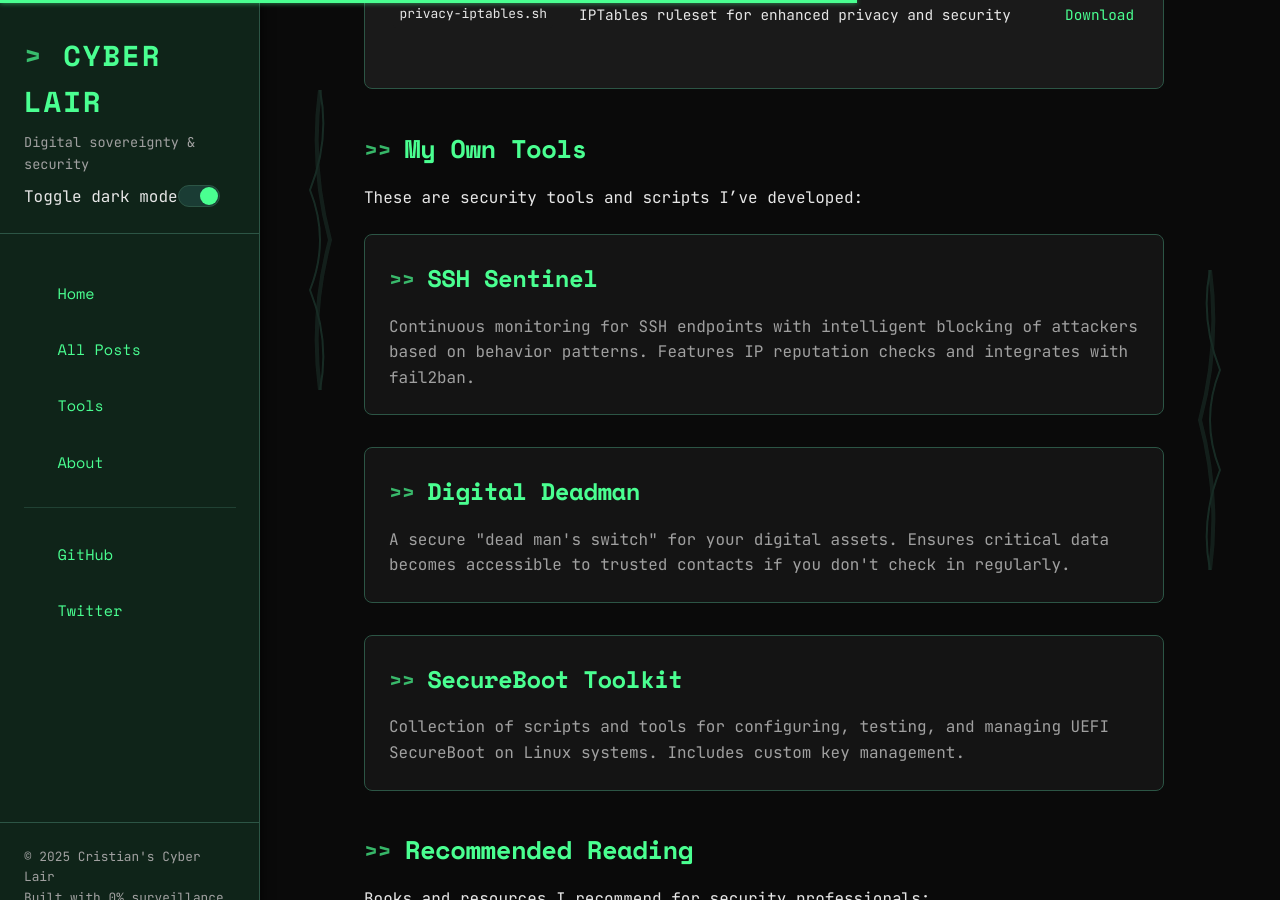
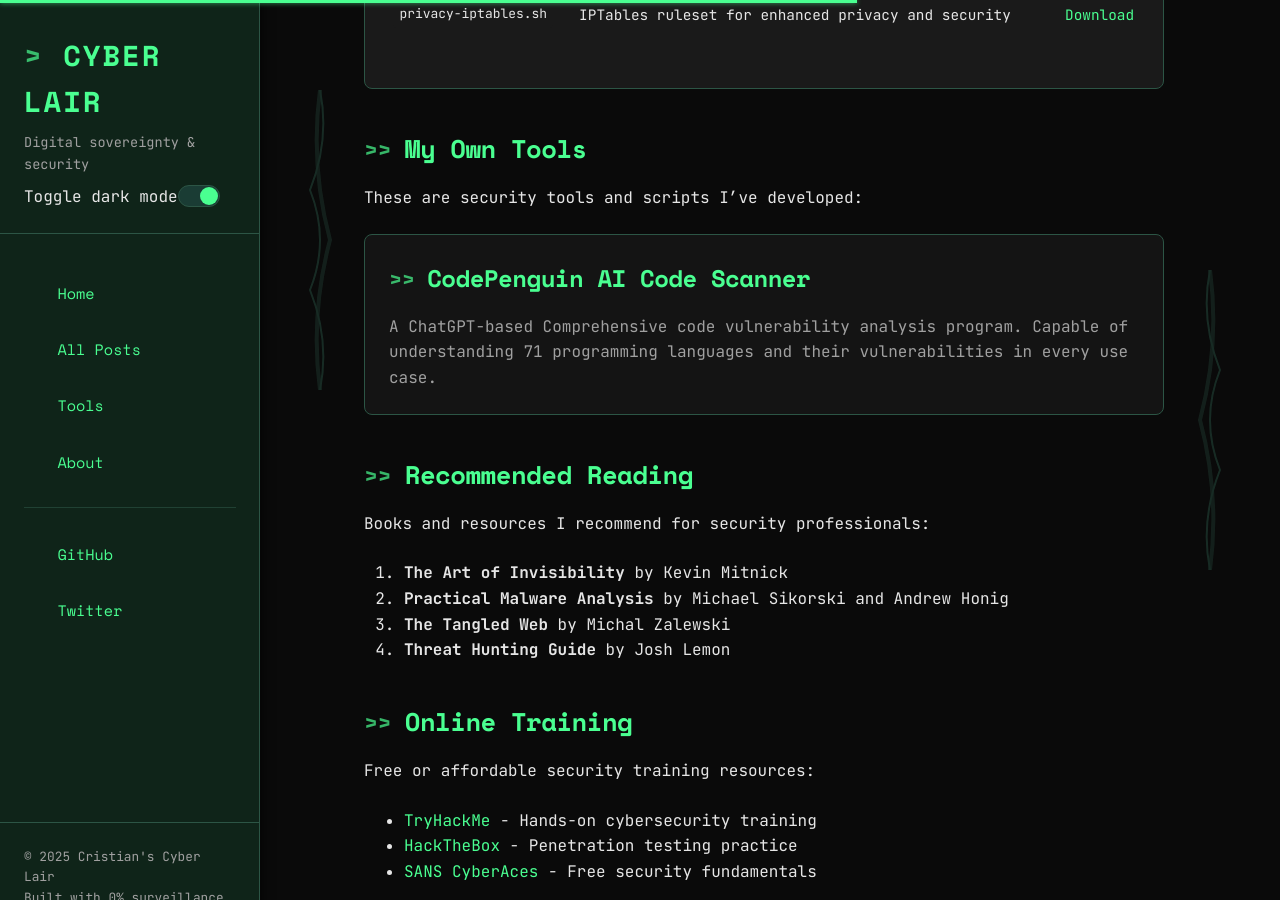
Before and after one commit to crxxtian/crxxtian.github.io, a Jekyll site: the page built from tools.md, in a window 1280 px wide and 900 px high, scrolled down 1164 px. Built offline with Jekyll 4.4.1, drawn with Linux system fonts in a browser that asks for light colours.

Commit message:
this is a start...

```diff
--- a/_layouts/default.html
+++ b/_layouts/default.html
@@ -54,8 +54,8 @@
             <div class="menu-separator"></div>
 
             <ul>
-                <li><a href="https://github.com/yourusername" target="_blank" class="menu-link">GitHub</a></li>
-                <li><a href="https://twitter.com/yourusername" target="_blank" class="menu-link">Twitter</a></li>
+                <li><a href="https://github.com/crxxtian" target="_blank" class="menu-link">GitHub</a></li>
+                <li><a href="https://twitter.com/crxxtian" target="_blank" class="menu-link">Twitter</a></li>
             </ul>
         </nav>
 
--- a/index.html
+++ b/index.html
@@ -26,9 +26,9 @@ title: Home
 
       <p class="terminal-prompt">cat welcome.txt</p>
       <div class="terminal-output">
-        Yo, it's Cristian. Welcome to my cyber lair.<br>
+        Hi, it's Cristian. Welcome to my cyber lair.<br>
         I write about cybersecurity, hacking, and digital sovereignty.<br>
-        Built this space from scratch - no silos, no compromises.
+
       </div>
 
       <p class="terminal-prompt">ls -la posts/</p>
--- a/tools.md
+++ b/tools.md
@@ -100,23 +100,9 @@ These are security tools and scripts I've developed:
 <div class="post-grid">
   <article class="post-card">
     <div class="post-header">
-      <h2><a href="https://github.com/yourusername/ssh-sentinel">SSH Sentinel</a></h2>
+      <h2><a href="https://github.com/crxxtian/codepenguin-gpt-code-scanner">CodePenguin AI Code Scanner </a></h2>
     </div>
-    <p>Continuous monitoring for SSH endpoints with intelligent blocking of attackers based on behavior patterns. Features IP reputation checks and integrates with fail2ban.</p>
-  </article>
-
-  <article class="post-card">
-    <div class="post-header">
-      <h2><a href="https://github.com/yourusername/digital-deadman">Digital Deadman</a></h2>
-    </div>
-    <p>A secure "dead man's switch" for your digital assets. Ensures critical data becomes accessible to trusted contacts if you don't check in regularly.</p>
-  </article>
-
-  <article class="post-card">
-    <div class="post-header">
-      <h2><a href="https://github.com/yourusername/secureboot-toolkit">SecureBoot Toolkit</a></h2>
-    </div>
-    <p>Collection of scripts and tools for configuring, testing, and managing UEFI SecureBoot on Linux systems. Includes custom key management.</p>
+    <p>A ChatGPT-based Comprehensive code vulnerability analysis program. Capable of understanding 71 programming languages and their vulnerabilities in every use case.</p>
   </article>
 </div>
 
```
Also changed, not shown: _posts/2025-03-20-first-signal.md (+1 -1 lines), _layouts/posts.html (renamed from _layouts/post.html).
